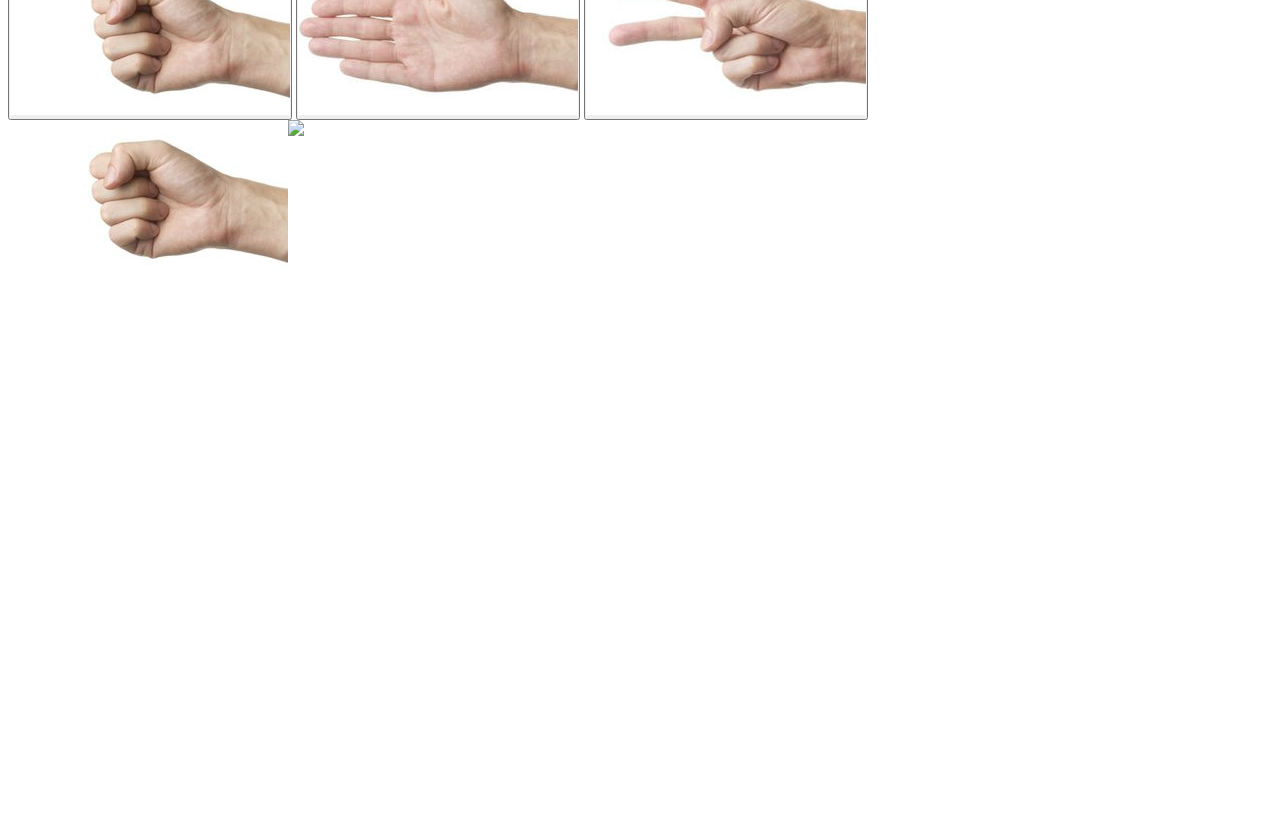
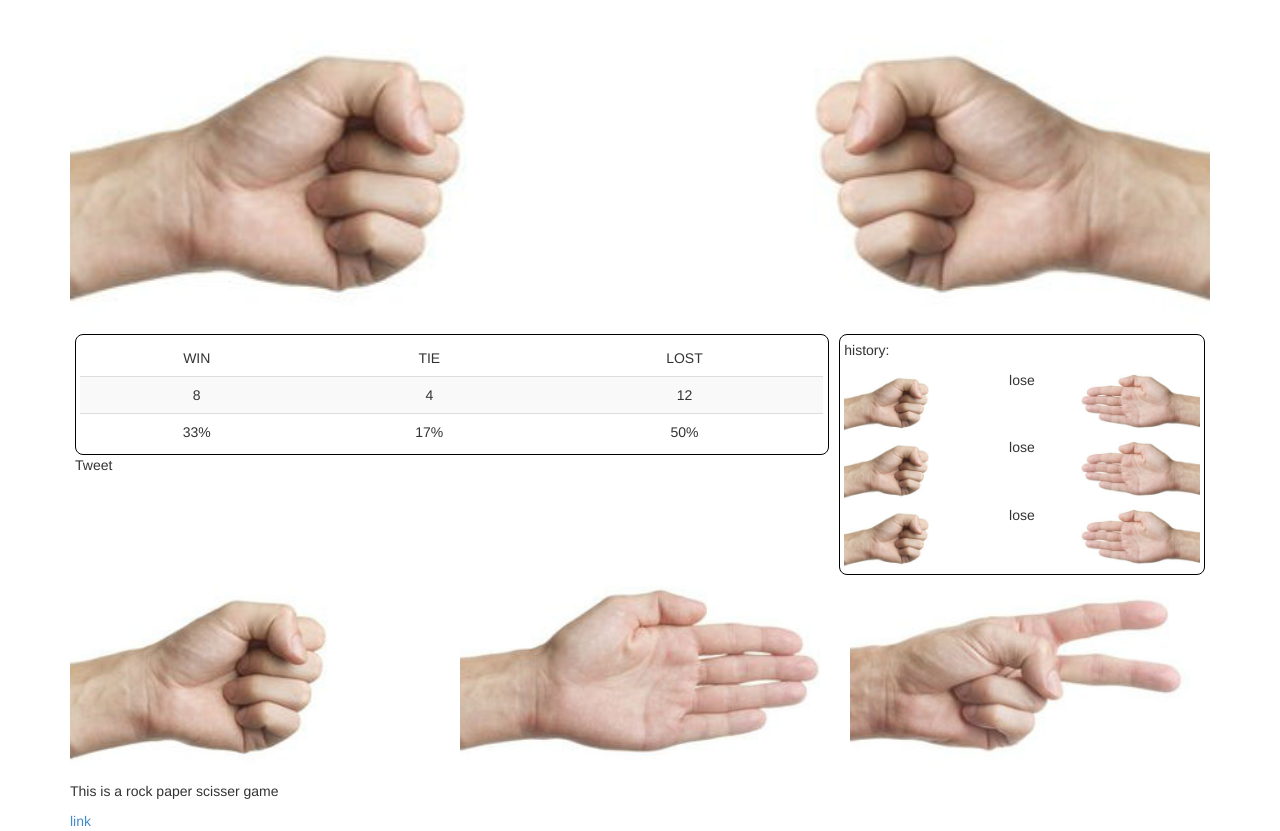
Before and after one commit to lijiaqigreat/rps_ai, a website: page index2.html in a window 1280 px wide. Shown: the part 55-886 px from the top of the page. Before the commit the page ends 800 px from the top, so only its background shows below. Drawn offline with nearby package versions, Linux system fonts and the light colour scheme; files that its build step writes are made by us from their sources.

Commit message:
test gui

```diff
--- /dev/null
+++ b/css/css2.css
@@ -0,0 +1,77 @@
+.wasteland{
+  position: absolute;
+  top: -100000px;
+}
+button.gh{
+  width:100%;
+  background-color:#ffffff;
+  background-repeat: no-repeat;
+}
+img{
+  width:100%;
+  height:auto;
+}
+
+.roundR{
+  background-size: 100% 100%;
+}
+.roundRc{
+}
+
+/*
+#gr_0.h_0{
+  background-image:url("asset/rps_r0.jpg");
+}
+#gr_0.h_1{
+  background-image:url("asset/rps_p0.jpg");
+}
+#gr_0.h_2{
+  background-image:url("asset/rps_s0.jpg");
+}
+#gr_1.h_0{
+  background-image:url("asset/rps_r1.jpg");
+}
+#gr_1.h_1{
+  background-image:url("asset/rps_p1.jpg");
+}
+#gr_1.h_2{
+  background-image:url("asset/rps_s1.jpg");
+}
+*/
+.zbox{
+  border-radius:8px;
+  border: solid 1px #000000;
+  padding:0.32em;
+
+}
+.zscore tbody tr td,.zscore thead tr td{
+  text-align:center;
+}
+.zscore{
+  margin-bottom:0px;
+}
+.navbar-toggle .icon-bar{
+  width:15px;
+}
+.zhistory{
+  overflow:auto;
+  height:200px;
+}
+.zroundr{
+  display:flex;
+}
+.zroundrc{
+  flex:1;
+  text-align:center;
+}
+#g_stat{
+  box-sizing:border-box;
+  display:flex;
+}
+.zcell{
+  padding-left:5px;
+  padding-right:5px;
+  box-sizing:border-box;
+}
+.zroundrc span{
+}
--- a/index2.html
+++ b/index2.html
@@ -1,35 +1,174 @@
 <!doctype html>
 <html lang="en">
   <head>
-    <title>Test page</title>
-    <script src="https://ajax.googleapis.com/ajax/libs/jquery/1.11.1/jquery.min.js"></script>
-    <script src="js/main2.js"></script>
-    <script src="js/main3.js"></script>
-    <script src="js/main4.js"></script>
-    <script type="text/javascript" charset="utf-8">
-    </script>
-
-    <link rel="stylesheet" href="css.css">
+    <meta charset="utf-8">
+    <meta http-equiv="X-UA-Compatible" content="IE=edge">
+    <meta name="viewport" content="width=device-width, initial-scale=1">
+    <title>Rock Paper Scisser Game - with AI</title>
+    <link rel="icon" href="asset/logo_16x16.jpg">
+    <!-- Bootstrap-->
+    <link rel='stylesheet', href='vendor/bootstrap/css/bootstrap.min.css'>
+    <!-- link rel="stylesheet" href="//maxcdn.bootstrapcdn.com/bootswatch/3.2.0/darkly/bootstrap.min.css" -->
+    <link rel="stylesheet" href="css/css2.css">
   </head>
   <body>
-    <div>
-      <button class="hum-bot" onclick="test(0)"><image src="asset/rps_r1.jpg"></button>
-      <button class="hum-bot" onclick="test(1)"><image src="asset/rps_p1.jpg"></button>
-      <button class="hum-bot" onclick="test(2)"><image src="asset/rps_s1.jpg"></button>
+    <div class="container">
+      <div role="navigation" class="navbar navbar-inverse">
+        <div class="navbar-header">
+          <button type="button" data-toggle="collapse" data-target=".navbar-collapse" class="navbar-toggle">
+            <span class="sr-only">Toggle navigation</span>
+            <span class="icon-bar"></span>
+            <span class="icon-bar"></span>
+            <span class="icon-bar"></span>
+          </button>
+          <a href="#" class="navbar-brand">
+            Rock Paper Scisser AI
+          </a>
+        </div>
+        <div class="navbar-collapse collapse">
+          <ul class="nav navbar-nav">
+            <li><a href="#">HOME</a></li>
+            <li class="dropdown"><a href="#" data-toggle="dropdown" class="dropdown-toggle">DOCS<span class="caret"></span></a>
+              <ul role="menu" class="dropdown-menu">
+                <li><a href="doc/requirement.html">Requirement</a></li>
+              </ul>
+            </li>
+          </ul>
+          <ul class="nav navbar-nav navbar-right">
+            <li><a href="https://github.com/lijiaqigreat/rps_ai">View on Github</a></li>
+          </ul>
+        </div>
+      </div>
     </div>
-    <div id="dis-hum" style="float:left;"><image src="asset/rps_r1.jpg"></div>
-    <div id="dis-bot" style="float:left;"><image src="asset/rps_r2.jpg"></div>
-    <script type="text/javascript" charset="utf-8">
-    </script>
-    <div id="notification">
+    <div class="container" id="main">
+      <div id="game" >
+        <div id="g_result" class="row">
+          <div class="col-xs-6">
+            <img class="gr" src="asset/rps_r0.jpg" id="gr_0">
+          </div>
+          <div class="col-xs-6">
+            <img class="gr" src="asset/rps_r1.jpg" id="gr_1">
+          </div>
+        </div>
+        <div id="g_stat">
+          <div class="zcell" style="width:67%">
+            <div class="zbox">
+              <table class="zscore table table-striped">
+                <thead>
+                  <tr>
+                    <td>WIN</td>
+                    <td>TIE</td>
+                    <td>LOST</td>
+                  </tr>
+                </thead>
+                <tbody>
+                  <tr>
+                    <td>8</td>
+                    <td>4</td>
+                    <td>12</td>
+                  </tr>
+                  <tr>
+                    <td>33%</td>
+                    <td>17%</td>
+                    <td>50%</td>
+                  </tr>
+                </tbody>
+              </table>
+            </div>
+            <div>
+              Tweet
+            </div>
+          </div><!--
+          --><div class="zcell" style="width:33%">
+            <div class="zbox">
+              <p>history:</p>
+              <div class="zhistory">
+                <div class="zroundr">
+                  <div class="zroundrc ">
+                    <img src="asset/rps_r0.jpg">
+                  </div><!--
+                  --><div class="zroundrc">lose</div><!--
+                  --><div class="zroundrc ">
+                    <img src="asset/rps_p1.jpg">
+                  </div>
+                </div>
+                <div class="zroundr">
+                  <div class="zroundrc ">
+                    <img src="asset/rps_r0.jpg">
+                  </div><!--
+                  --><div class="zroundrc">lose</div><!--
+                  --><div class="zroundrc ">
+                    <img src="asset/rps_p1.jpg">
+                  </div>
+                </div>
+                <div class="zroundr">
+                  <div class="zroundrc ">
+                    <img src="asset/rps_r0.jpg">
+                  </div><!--
+                  --><div class="zroundrc">lose</div><!--
+                  --><div class="zroundrc ">
+                    <img src="asset/rps_p1.jpg">
+                  </div>
+                </div>
+                <div class="zroundr">
+                  <div class="zroundrc ">
+                    <img src="asset/rps_r0.jpg">
+                  </div><!--
+                  --><div class="zroundrc"><span>lose</span></div><!--
+                  --><div class="zroundrc ">
+                    <img src="asset/rps_p1.jpg">
+                  </div>
+                </div>
+                <div class="zroundr">
+                  <div class="zroundrc ">
+                    <img src="asset/rps_r0.jpg">
+                  </div><!--
+                  --><div class="zroundrc"><span>lose</span></div><!--
+                  --><div class="zroundrc ">
+                    <img src="asset/rps_p1.jpg">
+                  </div>
+                </div>
+              </div>
+            </div>
+          </div>
+        </div>
+        <div id="g_hand" class="row">
+          <div class="col-xs-4">
+            <div class="gh" onclick="rps.choose(0)">
+              <img src="asset/rps_r0.jpg">
+            </div>
+          </div>
+          <div class="col-xs-4">
+            <div class="gh" onclick="rps.choose(1)">
+              <img src="asset/rps_p0.jpg">
+            </div>
+          </div>
+          <div class="col-xs-4">
+            <div class="gh" onclick="rps.choose(2)">
+              <img src="asset/rps_s0.jpg">
+            </div>
+          </div>
+        </div>
+        <div id="g_hist" class="row">
+        </div>
+      </div>
+      <div id="bot">
+        <div id="b_status">
+        </div>
 
+      </div>
+      <div id="intro">
+        <p>This is a rock paper scisser game</p>
+        <a href="doc/requirement.html">link</a>
+      </div>
     </div>
-    <div id="summary">
-
-    </div>
-    <div id="result">
-
-    </div>
-
+    <!-- jQuery (necessary for Bootstrap's JavaScript plugins)-->
+    <script src="https://ajax.googleapis.com/ajax/libs/jquery/1.11.1/jquery.min.js"></script>
+    <!-- <script>window.jQuery || document.write('<script src="/dist/lib/jquery-2.1.0.min.js"><\/script>')</script> -->
+    <!-- Include all compiled plugins (below), or include individual files as needed-->
+    <script src="vendor/bootstrap/js/bootstrap.min.js"></script>
+    <script src="vendor/react.js"></script>
+    <script src="js/app2.js"></script>
+    <!--script src="vendor/jquery.min.js"></script-->
   </body>
 </html>
--- /dev/null
+++ b/js/app2.js
@@ -0,0 +1,264 @@
+var rps=function(){
+  var randomInt=function(n){
+    return Math.random()*n | 0;
+  };
+
+
+  var roundR=React.createClass(
+  {
+    render: function (){
+      return React.DOM.div(
+        {className: "col-xs-6 col-md-4 col-lg-2 roundR"},
+        React.DOM.div({className: "col-xs-4 roundRc",style:{"background-image":"url('asset/rps_"+rps.consts.abbr[this.props.h0]+"0.jpg')"}}),
+        React.DOM.div({className: "col-xs-4"},rps.consts.result[(this.props.h1-this.props.h0+3)%3]),
+        React.DOM.div({className: "col-xs-4 roundRc",style:{"background-image":"url('asset/rps_"+rps.consts.abbr[this.props.h1]+"1.jpg')"}})
+        //React.DOM.img({src: "asset/rps_"+rps.consts.abbr[this.props.h1]+"1.jpg"})
+      );
+    }
+  });
+  var roundsR=React.createClass(
+  {
+    render: function (){
+      var list=this.props.list.map(function(h01){
+        return new roundR({h0:h01%3,h1:(h01/3)|0});
+      }).reverse();
+      return React.DOM.div({},list);
+    }
+  });
+  var bots=
+  {
+    template:
+    {
+      defaultParam:{},
+      init:function(param, data){
+        var react=React.createClass({
+          render:function(){
+            return React.DOM.div({},this.props.text);
+          }
+        });
+        return {
+          //should not update bot state, can use random
+          getHand:function(){
+            return randomInt(3);
+          },
+          //change bot state, should not use random
+          update:function(h_hum,h_bot){
+          },
+          //notify human the state
+          getReact: function(){
+            return new react(this._private);
+          },
+          //anything else
+          _private:{
+            text:"template"
+          }
+        };
+      }
+    },
+    markov:
+    {
+      default_param:
+      {
+        max_level:4,
+        decay:0.7,
+        node:{
+          count:[0,0,0],
+          children:Array(9)
+        }
+      },
+      init:function(param)
+      {
+        if(param===undefined){
+          param=this.default_param;
+        }
+        return {
+          getHand:function()
+          {
+            if(this._private.history[0]===undefined){
+              return randomInt(3);
+            }
+            //update predict
+            //return standard diviation
+            var get_score=function(count){
+              var sum1=0;
+              var sum2=0;
+              for(var i=0;i<3;i++){
+                sum1+=count[i];
+                sum2+=count[i]*count[i];
+              }
+              return (sum2/3-sum1*sum1/9)/(sum1/3);
+            };
+            node=this._private.node;
+            var best_count=node.count;
+            var best_score=get_score(best_count);
+            var his=this._private.history;
+            for(i=0;his[i]!==undefined;i++){
+              var hisir=this._private.relativeHistory(his[i]);
+              if(node.children[hisir]===undefined){
+                node.children[hisir]=this._private.createNode(node);
+                //no need to analyze deeper nodes
+                break;
+              }
+              node=node.children[hisir];
+              var score=get_score(node.count);
+              if(score>best_score){
+                best_score=score;
+                best_count=node.count;
+              }
+            }
+            var fr=function(count){
+              var max=0;
+              var maxi=-1;
+              for(var i=0;i<3;i++){
+                if(count[i]>max){
+                  max=count[i];
+                  maxi=i;
+                }
+              }
+              return (maxi+1)%3;
+            }(best_count);
+            return (fr+this._private.h_last)%3;
+          },
+          update:function(h0,h1)
+          {
+            //relative to last hand
+            h0r=(h0-this._private.h_last+3)%3;
+            h1r=(h1-this._private.h_last+3)%3;
+
+            var his=this._private.history;
+
+            //update count
+            var node=this._private.node;
+            this._private.updateCount(node.count,h0r);
+            var tmp;
+            for(var i=0;his[i]!==undefined;i++)
+            {
+              tmp=this._private.relativeHistory(his[i]);
+              //change history
+              if(node.children[tmp]===undefined){
+                node.children[tmp]=this._private.createNode(node);
+              }
+              node=node.children[tmp];
+              this._private.updateCount(node.count,h0r);
+            }
+
+            //update history
+            for(i=param.max_level-2;i>=0;i--)
+            {
+              his[i+1]=his[i];
+            }
+            his[0]=h1*3+h0;
+
+            //update h_last
+            this._private.h_last=h0;
+
+          },
+          getReact:function()
+          {
+            var f="";
+            var printnode=function(node,depth){
+              f+=depth;
+              if(node===undefined){
+                f+=" undefined\n";
+              }else{
+                f+=" "+node.count+"\n";
+                for(var i=0;i<9;i++){
+                  printnode(node.children[i],depth+i);
+                }
+              }
+            };
+            printnode(this._private.node,"");
+            return React.DOM.textarea({},f);
+          },
+          _private:
+          {
+            h_last:0,
+            //his[i]=c_hum * 3 + c_bot relative to his[i+1]
+            history:Array(param.max_level),
+            node:param.node,
+            createNode:function(_parent){
+              var tmp=Array(3);
+              for(var i=0;i<3;i++){
+                //tmp[i]=_parent.count[i]*param.decay;
+                tmp[i]=0;
+              }
+              return {
+                count:tmp,
+                children:Array(9)
+              };
+            },
+            //decay, then add 1 to count[h0]
+            updateCount:function(count,h0r){
+              for(var i=0;i<3;i++){
+                count[i]*=param.decay;
+              }
+              count[h0r]+=1;
+            },
+            relativeHistory:function(hisi){
+              return ((((hisi/3)|0)-this.h_last+3)%3)*3+((hisi-this.h_last+3)%3);
+            }
+          }
+        };
+      },
+      train:function(param,data)
+      {
+        //TODO
+        return this.init(param);
+      },
+      _private:
+      {
+      }
+    }
+  };
+  return {
+    //data
+    consts:
+    {
+      abbr:["r","p","s"],
+      result:["TIE","LOSE","WIN"]
+    },
+    //model functions
+    choose:function(h0)
+    {
+      //update model
+      var h1=this.bot.getHand();
+      this.bot.update(h0,h1);
+      this.history.push(h0+h1*3);
+      this.updateView();
+    },
+    reset:function()
+    {
+      this.history=[];
+    },
+    //update view
+    updateView:function()
+    {
+      var h01=this.history[this.history.length-1];
+      var h0=h01%3;
+      var h1=(h01/3)|0;
+      //update result
+      $("#gr_0").attr("src","asset/rps_"+this.consts.abbr[h0]+"0.jpg");
+      $("#gr_1").attr("src","asset/rps_"+this.consts.abbr[h1]+"1.jpg");
+
+      //update history
+      React.renderComponent(new roundsR({list:this.history}),$("#g_hist")[0]);
+      //update stat
+      var count=[0,0,0];
+      this.history.forEach(function(h01){
+        var h0=h01%3;
+        var h1=(h01/3)|0;
+        count[(h1-h0+3)%3]++;
+      });
+      React.renderComponent(React.DOM.div({className:"col-xs-12"},"win: "+count[2]+",tie: "+count[0]+",lose: "+count[1]),$("#g_stat")[0]);
+    },
+    bot:bots.markov.init(),
+    bots:bots,
+    history:[]
+  };
+}();
+
+//test
+
+function choose(hand){
+  console.debug(hand);
+}
```
